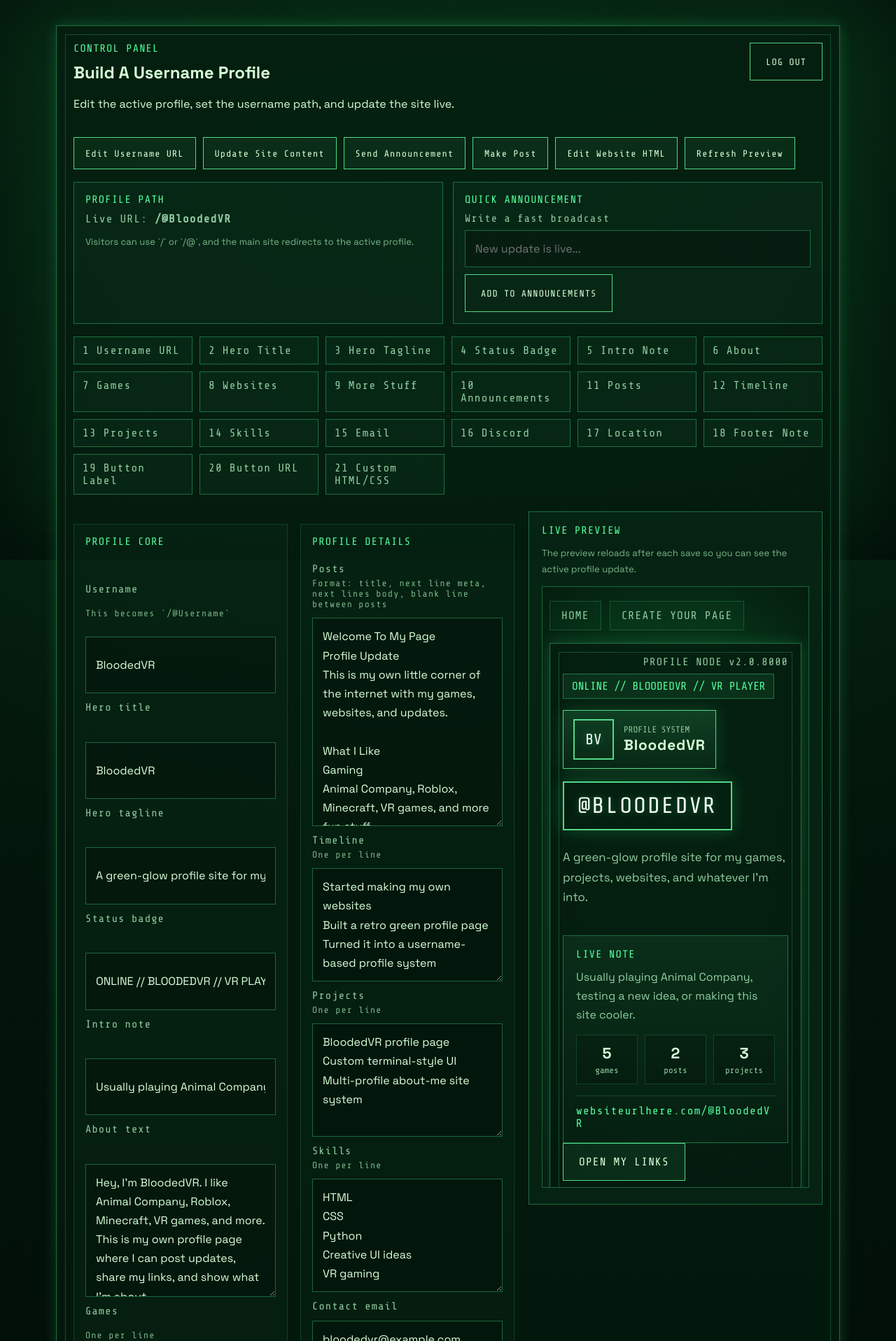
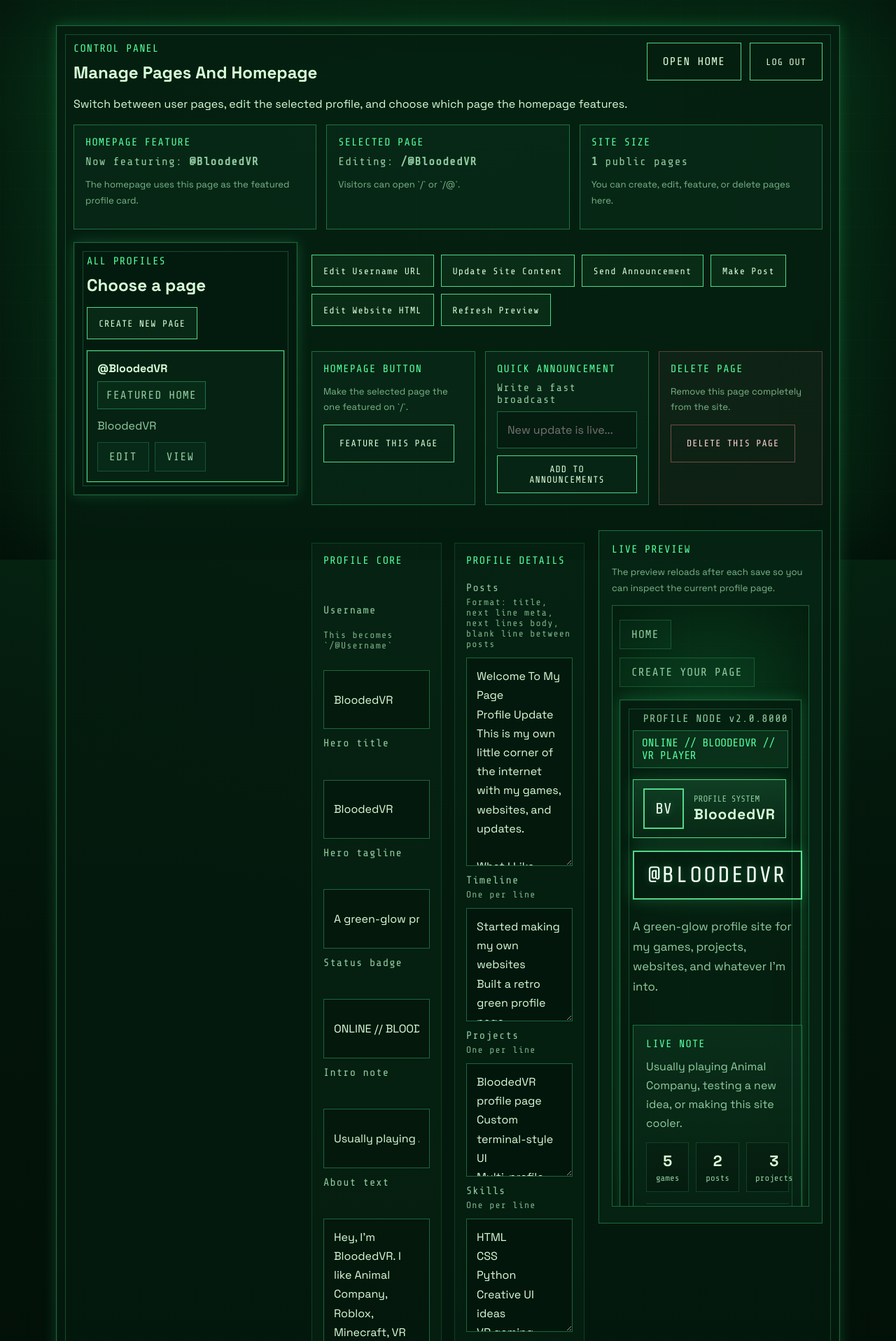
Before and after one commit to barkedsonbarkbark-lab/MyWebsite, a Flask app: page /admin in a window 1280 px wide. Shown: the top 1917 px of the page at 70% size. Run offline with Flask 3, Linux system fonts and the light colour scheme; the visitor is signed in with stand-in values (Sample User, id 1).

Commit message:
MY DIH UPDATE 2.0

```diff
--- a/main.py
+++ b/main.py
@@ -221,6 +221,23 @@ def build_profile_from_request(form, existing_profile=None):
     }
 
 
+def build_profile_list(profiles, active_username):
+    active_key = normalize_username(active_username)
+    items = []
+    for key, profile in sorted(profiles.items(), key=lambda item: item[1].get("username", "").lower()):
+        items.append(
+            {
+                "key": key,
+                "username": profile.get("username", ""),
+                "hero_title": profile.get("hero_title", profile.get("username", "")),
+                "hero_tagline": profile.get("hero_tagline", ""),
+                "profile_url": f"/@{profile.get('username', '')}",
+                "is_active": key == active_key,
+            }
+        )
+    return items
+
+
 def build_public_profile_from_request(form):
     username = form.get("username", "").strip().lstrip("@") or "NewUser"
     display_name = form.get("display_name", "").strip() or username
@@ -269,7 +286,7 @@ def build_public_profile_from_request(form):
     return profile
 
 
-def build_admin_context(profile):
+def build_admin_context(profile, data, selected_key):
     websites_text = "\n".join(
         f"{site.get('name', '').strip()} | {site.get('url', '').strip()}"
         for site in profile.get("websites", [])
@@ -285,6 +302,10 @@ def build_admin_context(profile):
         "skills_text": "\n".join(profile.get("skills", [])),
         "posts_text": posts_to_text(profile.get("posts", [])),
         "profile_url": f"/@{profile.get('username', 'BloodedVR')}",
+        "selected_key": selected_key,
+        "active_username": data["active_username"],
+        "profile_count": len(data["profiles"]),
+        "profile_cards": build_profile_list(data["profiles"], data["active_username"]),
     }
 
 
@@ -400,22 +421,80 @@ def admin_panel():
         return redirect(url_for("admin_login"))
 
     data = load_data()
-    active_key = normalize_username(data["active_username"])
-    profile = data["profiles"].get(active_key, DEFAULT_PROFILE.copy())
+    selected_key = normalize_username(request.args.get("profile") or data["active_username"])
+    profile = data["profiles"].get(selected_key)
+    if not profile:
+        selected_key = normalize_username(data["active_username"])
+        profile = data["profiles"].get(selected_key, DEFAULT_PROFILE.copy())
 
     if request.method == "POST":
+        action = request.form.get("action", "save")
+        original_key = normalize_username(request.form.get("original_username", profile.get("username", "")))
+
+        if action == "new":
+            new_profile = DEFAULT_PROFILE.copy()
+            new_profile["username"] = "NewUser"
+            new_profile["hero_title"] = "New User"
+            new_profile["hero_tagline"] = "A fresh page waiting to be customized."
+            base_key = normalize_username(new_profile["username"])
+            new_key = base_key
+            index = 1
+            while new_key in data["profiles"] or new_key in RESERVED_USERNAMES:
+                index += 1
+                new_profile["username"] = f"NewUser{index}"
+                new_profile["hero_title"] = f"New User {index}"
+                new_key = normalize_username(new_profile["username"])
+            data["profiles"][new_key] = new_profile
+            save_data(data)
+            flash("New profile created. You can edit it now.", "success")
+            return redirect(url_for("admin_panel", profile=new_profile["username"]))
+
+        if action == "delete":
+            if len(data["profiles"]) <= 1:
+                flash("You need at least one profile on the site.", "error")
+                return redirect(url_for("admin_panel", profile=profile["username"]))
+            if original_key not in data["profiles"]:
+                flash("That profile no longer exists.", "error")
+                return redirect(url_for("admin_panel"))
+
+            deleted_profile = data["profiles"].pop(original_key)
+            if normalize_username(data["active_username"]) == original_key:
+                replacement = next(iter(data["profiles"].values()))
+                data["active_username"] = replacement["username"]
+            save_data(data)
+            flash(f"Deleted @{deleted_profile['username']}.", "success")
+            return redirect(url_for("admin_panel", profile=data["active_username"]))
+
+        if action == "feature":
+            if original_key not in data["profiles"]:
+                flash("That profile no longer exists.", "error")
+                return redirect(url_for("admin_panel"))
+            data["active_username"] = data["profiles"][original_key]["username"]
+            save_data(data)
+            flash(f"Homepage featured profile set to @{data['active_username']}.", "success")
+            return redirect(url_for("admin_panel", profile=data["active_username"]))
+
         updated_profile = build_profile_from_request(request.form, profile)
         new_key = normalize_username(updated_profile["username"])
-        old_key = normalize_username(profile["username"])
-        if old_key in data["profiles"] and old_key != new_key:
-            del data["profiles"][old_key]
+        if not new_key:
+            flash("Username cannot be empty.", "error")
+            return redirect(url_for("admin_panel", profile=profile["username"]))
+        if new_key in RESERVED_USERNAMES:
+            flash("That username is reserved.", "error")
+            return redirect(url_for("admin_panel", profile=profile["username"]))
+        if new_key != original_key and new_key in data["profiles"]:
+            flash("That username already exists.", "error")
+            return redirect(url_for("admin_panel", profile=profile["username"]))
+        if original_key in data["profiles"] and original_key != new_key:
+            del data["profiles"][original_key]
         data["profiles"][new_key] = updated_profile
-        data["active_username"] = updated_profile["username"]
+        if normalize_username(data["active_username"]) == original_key:
+            data["active_username"] = updated_profile["username"]
         save_data(data)
-        flash("Saved. Your profile site has been updated.", "success")
-        return redirect(url_for("admin_panel"))
+        flash("Saved. This profile has been updated.", "success")
+        return redirect(url_for("admin_panel", profile=updated_profile["username"]))
 
-    return render_template("admin_panel.html", **build_admin_context(profile))
+    return render_template("admin_panel.html", **build_admin_context(profile, data, selected_key))
 
 
 @app.post("/admin/save")
@@ -424,17 +503,35 @@ def admin_save():
         return jsonify({"ok": False, "error": "Unauthorized"}), 401
 
     data = load_data()
-    active_key = normalize_username(data["active_username"])
-    profile = data["profiles"].get(active_key, DEFAULT_PROFILE.copy())
+    original_key = normalize_username(request.form.get("original_username", data["active_username"]))
+    profile = data["profiles"].get(original_key)
+    if not profile:
+        return jsonify({"ok": False, "error": "Profile not found"}), 404
+
     updated_profile = build_profile_from_request(request.form, profile)
     new_key = normalize_username(updated_profile["username"])
-    old_key = normalize_username(profile["username"])
-    if old_key in data["profiles"] and old_key != new_key:
-        del data["profiles"][old_key]
+    if not new_key:
+        return jsonify({"ok": False, "error": "Username cannot be empty"}), 400
+    if new_key in RESERVED_USERNAMES:
+        return jsonify({"ok": False, "error": "That username is reserved"}), 400
+    if new_key != original_key and new_key in data["profiles"]:
+        return jsonify({"ok": False, "error": "That username already exists"}), 400
+
+    if original_key in data["profiles"] and original_key != new_key:
+        del data["profiles"][original_key]
     data["profiles"][new_key] = updated_profile
-    data["active_username"] = updated_profile["username"]
+    if normalize_username(data["active_username"]) == original_key:
+        data["active_username"] = updated_profile["username"]
     save_data(data)
-    return jsonify({"ok": True, "message": "Live update saved.", "profile_url": f"/@{updated_profile['username']}"})
+    return jsonify(
+        {
+            "ok": True,
+            "message": "Live update saved.",
+            "profile_url": f"/@{updated_profile['username']}",
+            "selected_key": new_key,
+            "active_username": data["active_username"],
+        }
+    )
 
 
 @app.post("/admin/logout")
--- a/static/style.css
+++ b/static/style.css
@@ -447,6 +447,13 @@ button:hover {
   align-items: start;
 }
 
+.admin-top-actions {
+  display: flex;
+  flex-wrap: wrap;
+  gap: 12px;
+  align-items: center;
+}
+
 .wide-card {
   max-width: 1300px;
   margin: 0 auto;
@@ -474,6 +481,10 @@ button:hover {
 
 .quick-panel.two-up {
   grid-template-columns: repeat(2, minmax(0, 1fr));
+}
+
+.admin-overview {
+  grid-template-columns: repeat(3, minmax(0, 1fr));
 }
 
 .quick-box {
@@ -520,6 +531,89 @@ button:hover {
   grid-template-columns: minmax(0, 1.2fr) minmax(320px, 0.8fr);
   gap: 20px;
   align-items: start;
+}
+
+.admin-manager-grid {
+  display: grid;
+  grid-template-columns: minmax(260px, 320px) minmax(0, 1fr);
+  gap: 20px;
+  align-items: start;
+}
+
+.admin-main-column {
+  display: grid;
+  gap: 18px;
+}
+
+.profile-manager {
+  padding: 18px;
+  position: sticky;
+  top: 20px;
+}
+
+.manager-actions {
+  margin: 16px 0;
+}
+
+.manager-actions form,
+.profile-list-actions,
+.danger-box form {
+  display: contents;
+}
+
+.profile-list {
+  display: grid;
+  gap: 12px;
+}
+
+.profile-list-card {
+  display: grid;
+  gap: 10px;
+  padding: 14px;
+  border: 1px solid rgba(84, 255, 157, 0.16);
+  background: rgba(84, 255, 157, 0.03);
+}
+
+.profile-list-card.is-selected {
+  border-color: var(--line-strong);
+  box-shadow: 0 0 0 1px rgba(84, 255, 157, 0.18);
+}
+
+.profile-list-card p {
+  margin: 0;
+  color: var(--muted);
+}
+
+.profile-list-meta {
+  display: flex;
+  flex-wrap: wrap;
+  gap: 8px;
+  align-items: center;
+}
+
+.profile-list-actions {
+  display: flex;
+  flex-wrap: wrap;
+  gap: 8px;
+}
+
+.admin-controls {
+  grid-template-columns: repeat(3, minmax(0, 1fr));
+}
+
+.danger-box {
+  border-color: rgba(255, 143, 143, 0.3);
+  background: rgba(255, 143, 143, 0.04);
+}
+
+.danger-button {
+  border-color: rgba(255, 143, 143, 0.4);
+  color: #ffd4d4;
+}
+
+.danger-button:hover {
+  background: rgba(255, 143, 143, 0.1);
+  box-shadow: 0 0 18px rgba(255, 143, 143, 0.12);
 }
 
 .form-columns {
@@ -669,6 +763,7 @@ textarea:focus {
   }
 
   .grid-layout,
+  .admin-manager-grid,
   .admin-dashboard,
   .form-columns,
   .hero-layout,
@@ -687,6 +782,14 @@ textarea:focus {
     flex-direction: column;
   }
 
+  .admin-top-actions {
+    width: 100%;
+  }
+
+  .profile-manager {
+    position: static;
+  }
+
   .code-box {
     width: 52px;
     height: 52px;
--- a/templates/admin_panel.html
+++ b/templates/admin_panel.html
@@ -6,12 +6,15 @@
     <div class="admin-topbar">
       <div>
         <div class="section-label">CONTROL PANEL</div>
-        <h1>Build A Username Profile</h1>
-        <p class="admin-copy">Edit the active profile, set the username path, and update the site live.</p>
+        <h1>Manage Pages And Homepage</h1>
+        <p class="admin-copy">Switch between user pages, edit the selected profile, and choose which page the homepage features.</p>
       </div>
+      <div class="admin-top-actions">
+        <a href="{{ url_for('home') }}" class="admin-link ghost-button">OPEN HOME</a>
         <form method="post" action="{{ url_for('admin_logout') }}">
           <button type="submit" class="ghost-button">LOG OUT</button>
         </form>
+      </div>
     </div>
 
     {% with messages = get_flashed_messages(with_categories=true) %}
@@ -22,55 +25,95 @@
       {% endif %}
     {% endwith %}
 
+    <div class="quick-panel admin-overview">
+      <div class="quick-box">
+        <div class="section-label">HOMEPAGE FEATURE</div>
+        <div class="path-preview">Now featuring: <strong>@{{ active_username }}</strong></div>
+        <p class="field-help">The homepage uses this page as the featured profile card.</p>
+      </div>
+      <div class="quick-box">
+        <div class="section-label">SELECTED PAGE</div>
+        <div class="path-preview">Editing: <strong id="profile-path-label">{{ profile_url }}</strong></div>
+        <p class="field-help">Visitors can open `/<username>` or `/@<username>`.</p>
+      </div>
+      <div class="quick-box">
+        <div class="section-label">SITE SIZE</div>
+        <div class="path-preview"><strong>{{ profile_count }}</strong> public pages</div>
+        <p class="field-help">You can create, edit, feature, or delete pages here.</p>
+      </div>
+    </div>
+
+    <div class="admin-manager-grid">
+      <aside class="profile-manager terminal-card">
+        <div class="section-label">ALL PROFILES</div>
+        <h2>Choose a page</h2>
+        <div class="manager-actions">
+          <form method="post">
+            <input type="hidden" name="action" value="new">
+            <button type="submit" class="action-button">CREATE NEW PAGE</button>
+          </form>
+        </div>
+        <div class="profile-list">
+          {% for profile in profile_cards %}
+            <article class="profile-list-card {% if profile.key == selected_key %}is-selected{% endif %}">
+              <div class="profile-list-meta">
+                <strong>@{{ profile.username }}</strong>
+                {% if profile.is_active %}
+                  <span class="function-chip">FEATURED HOME</span>
+                {% endif %}
+              </div>
+              <p>{{ profile.hero_title }}</p>
+              <div class="profile-list-actions">
+                <a href="{{ url_for('admin_panel', profile=profile.username) }}" class="ghost-link">EDIT</a>
+                <a href="{{ profile.profile_url }}" class="ghost-link">VIEW</a>
+              </div>
+            </article>
+          {% endfor %}
+        </div>
+      </aside>
+
+      <div class="admin-main-column">
         <div class="action-bar">
           <button type="button" class="action-button" data-target="username">Edit Username URL</button>
           <button type="button" class="action-button" data-target="hero_title">Update Site Content</button>
           <button type="button" class="action-button" data-target="announcements" data-mode="announce">Send Announcement</button>
-      <button type="button" class="action-button" data-target="posts" data-mode="post">Make Post</button>
+          <button type="button" class="action-button" data-target="posts">Make Post</button>
           <button type="button" class="action-button" data-target="custom_html">Edit Website HTML</button>
           <button type="button" class="action-button" id="refresh-preview">Refresh Preview</button>
         </div>
 
-    <div class="quick-panel two-up">
+        <div class="quick-panel admin-controls">
           <div class="quick-box">
-        <div class="section-label">PROFILE PATH</div>
-        <div class="path-preview">Live URL: <strong id="profile-path-label">{{ profile_url }}</strong></div>
-        <p class="field-help">Visitors can use `/<username>` or `/@<username>`, and the main site redirects to the active profile.</p>
+            <div class="section-label">HOMEPAGE BUTTON</div>
+            <p class="field-help">Make the selected page the one featured on `/`.</p>
+            <form method="post">
+              <input type="hidden" name="action" value="feature">
+              <input type="hidden" name="original_username" value="{{ content.username }}">
+              <button type="submit" class="ghost-button">FEATURE THIS PAGE</button>
+            </form>
           </div>
           <div class="quick-box">
             <div class="section-label">QUICK ANNOUNCEMENT</div>
             <label for="quick_announcement">Write a fast broadcast</label>
             <input id="quick_announcement" type="text" placeholder="New update is live...">
-        <button type="button" class="ghost-button quick-trigger" data-mode="announce">ADD TO ANNOUNCEMENTS</button>
+            <button type="button" class="ghost-button quick-trigger">ADD TO ANNOUNCEMENTS</button>
           </div>
+          <div class="quick-box danger-box">
+            <div class="section-label">DELETE PAGE</div>
+            <p class="field-help">Remove this page completely from the site.</p>
+            <form method="post" onsubmit="return confirm('Delete this profile page?');">
+              <input type="hidden" name="action" value="delete">
+              <input type="hidden" name="original_username" value="{{ content.username }}">
+              <button type="submit" class="ghost-button danger-button">DELETE THIS PAGE</button>
+            </form>
           </div>
-
-    <div class="function-grid">
-      <div class="function-chip">1 Username URL</div>
-      <div class="function-chip">2 Hero Title</div>
-      <div class="function-chip">3 Hero Tagline</div>
-      <div class="function-chip">4 Status Badge</div>
-      <div class="function-chip">5 Intro Note</div>
-      <div class="function-chip">6 About</div>
-      <div class="function-chip">7 Games</div>
-      <div class="function-chip">8 Websites</div>
-      <div class="function-chip">9 More Stuff</div>
-      <div class="function-chip">10 Announcements</div>
-      <div class="function-chip">11 Posts</div>
-      <div class="function-chip">12 Timeline</div>
-      <div class="function-chip">13 Projects</div>
-      <div class="function-chip">14 Skills</div>
-      <div class="function-chip">15 Email</div>
-      <div class="function-chip">16 Discord</div>
-      <div class="function-chip">17 Location</div>
-      <div class="function-chip">18 Footer Note</div>
-      <div class="function-chip">19 Button Label</div>
-      <div class="function-chip">20 Button URL</div>
-      <div class="function-chip">21 Custom HTML/CSS</div>
         </div>
 
         <div class="admin-dashboard">
           <form method="post" class="admin-form grid-form" id="editor-form">
+            <input type="hidden" name="action" value="save">
+            <input type="hidden" name="original_username" id="original-username" value="{{ content.username }}">
+
             <div class="form-columns">
               <section class="editor-section">
                 <div class="section-label">PROFILE CORE</div>
@@ -158,28 +201,30 @@
                 <input id="primary_button_url" name="primary_button_url" value="{{ content.primary_button_url }}">
 
                 <label for="custom_html">Custom HTML
-              <span class="field-help">Rendered directly onto the homepage</span>
+                  <span class="field-help">Rendered directly onto the profile page</span>
                 </label>
                 <textarea id="custom_html" name="custom_html" rows="7">{{ content.custom_html }}</textarea>
 
                 <label for="custom_css">Custom CSS
-              <span class="field-help">Injected into the real site on save</span>
+                  <span class="field-help">Injected into the profile page on save</span>
                 </label>
                 <textarea id="custom_css" name="custom_css" rows="7">{{ content.custom_css }}</textarea>
               </section>
             </div>
 
             <div class="save-bar">
-          <div id="save-status" class="save-status">Ready. Auto-save watches for changes.</div>
+              <div id="save-status" class="save-status">Ready. Auto-save watches for changes on the selected profile.</div>
               <button type="submit">SAVE CHANGES</button>
             </div>
           </form>
 
           <aside class="preview-panel">
             <div class="section-label">LIVE PREVIEW</div>
-        <p class="field-help">The preview reloads after each save so you can see the active profile update.</p>
+            <p class="field-help">The preview reloads after each save so you can inspect the current profile page.</p>
             <iframe src="{{ profile_url }}" title="Live website preview" id="live-preview"></iframe>
           </aside>
+        </div>
+      </div>
     </div>
   </section>
 </main>
@@ -190,6 +235,7 @@
   const announcementsField = document.getElementById("announcements");
   const usernameField = document.getElementById("username");
   const pathLabel = document.getElementById("profile-path-label");
+  const originalUsernameField = document.getElementById("original-username");
   let saveTimer;
 
   function syncPathPreview() {
@@ -204,14 +250,16 @@
       body: new FormData(editorForm)
     });
 
-    if (!response.ok) {
-      saveStatus.textContent = "Live save failed. Use the button to try again.";
+    const result = await response.json();
+
+    if (!response.ok || !result.ok) {
+      saveStatus.textContent = result.error || "Live save failed. Use the button to try again.";
       return;
     }
 
-    const result = await response.json();
     saveStatus.textContent = "Saved live. Preview refreshed.";
     pathLabel.textContent = result.profile_url;
+    originalUsernameField.value = usernameField.value.replace(/^@+/, "").trim() || originalUsernameField.value;
     previewFrame.src = result.profile_url + "?t=" + Date.now();
   }
 
```
Lines whose indentation alone changed are shown as unchanged.
